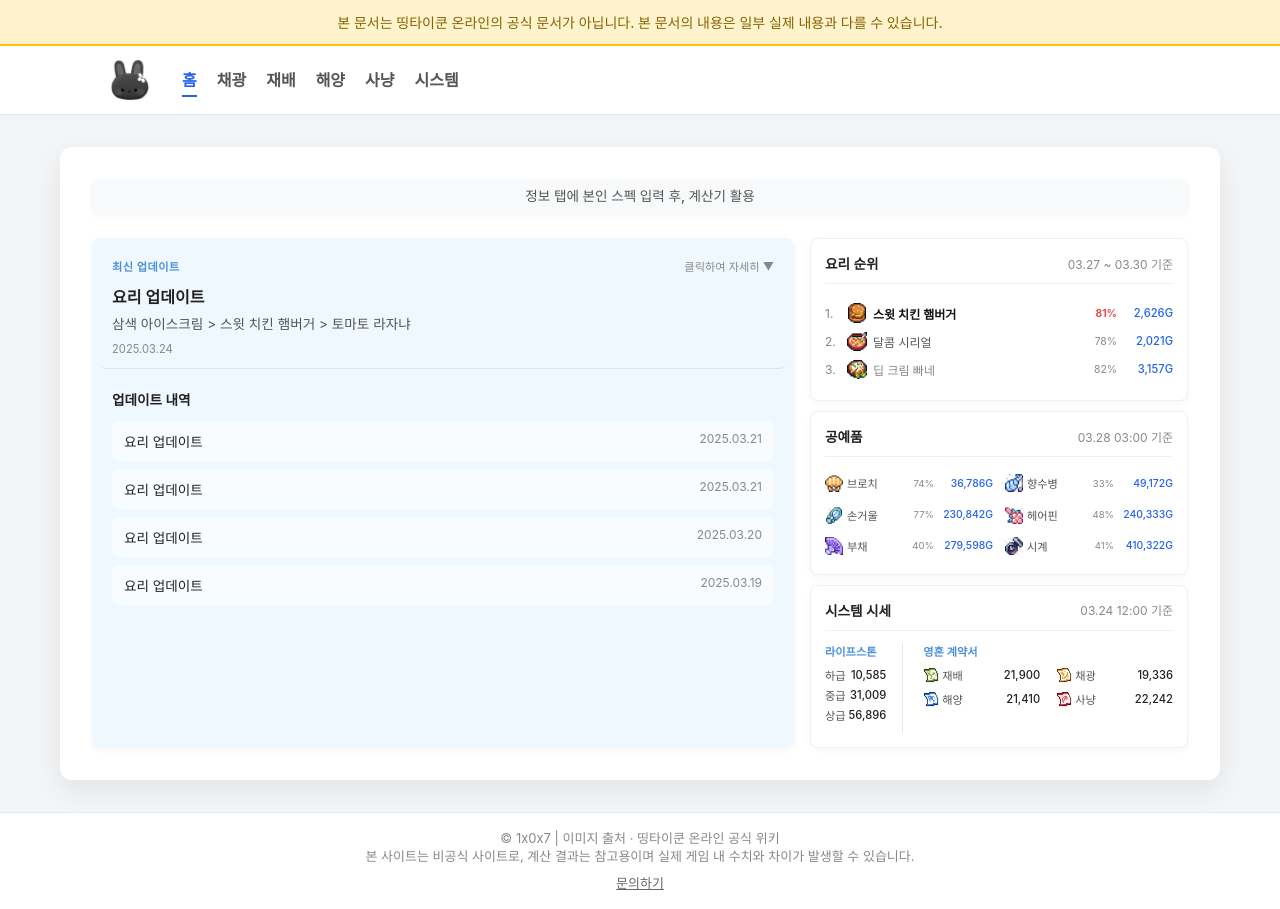
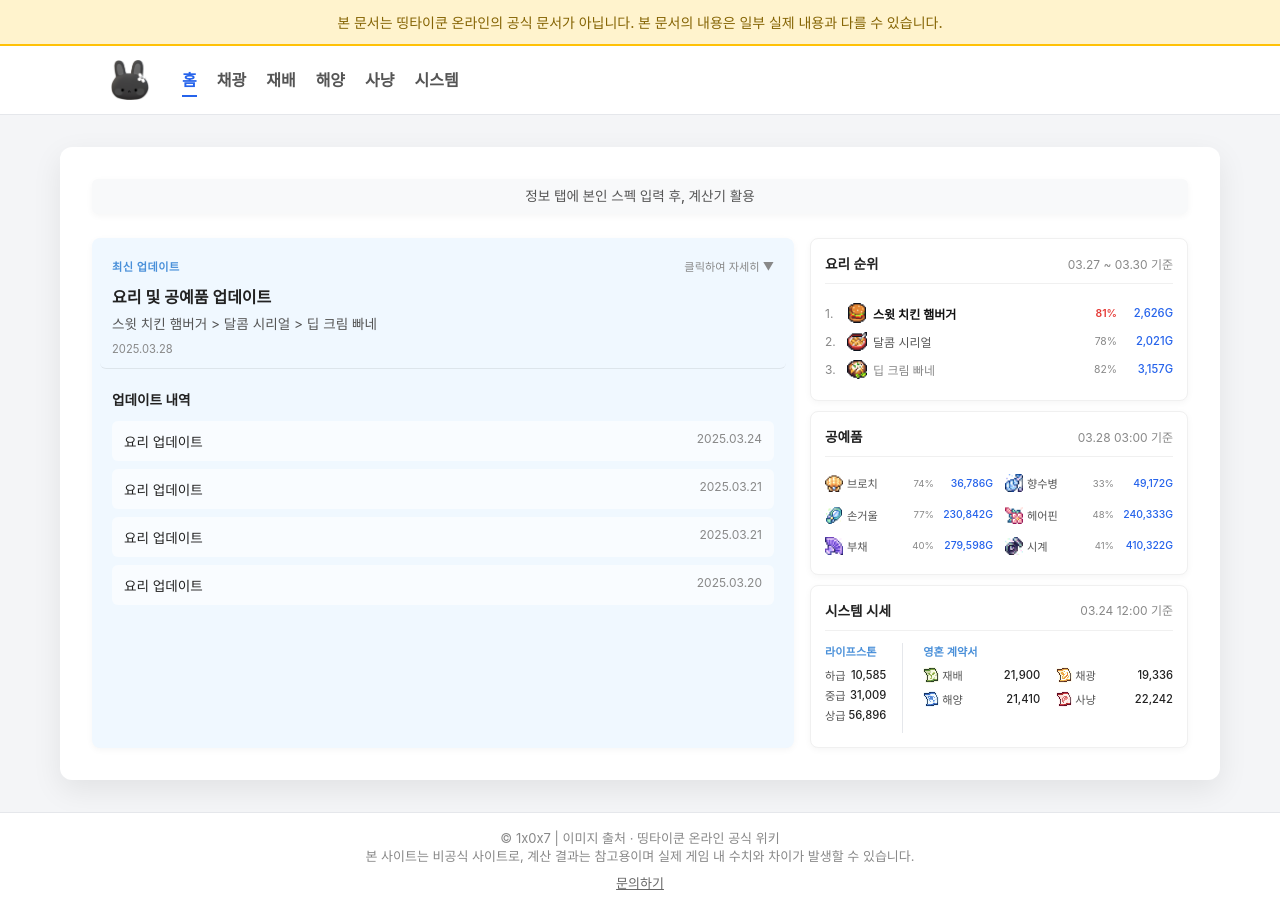
Before and after one commit to 1x0x7/107spa, a Next.js app: page / in a window 1280 px wide. Built offline with nearby package versions, Linux system fonts and the light colour scheme.

Commit message:
업데이트 코멘트

```diff
--- a/data/updates.ts
+++ b/data/updates.ts
@@ -96,10 +96,18 @@ export interface UpdateItem {
 
 export const UPDATE_HISTORY: UpdateItem[] = [
     {
+    title: "요리 및 공예품 업데이트",
+    desc: "스윗 치킨 햄버거 > 달콤 시리얼 > 딥 크림 빠네",
+    date: "2025.03.28",
+    isLatest: true,
+    details: {
+      changes: ["rpg . . .?"],
+    }
+  },
+    {
     title: "요리 업데이트",
     desc: "삼색 아이스크림 > 스윗 치킨 햄버거 > 토마토 라자냐",
     date: "2025.03.24",
-    isLatest: true,
     details: {
       changes: ["요리 가격 수정",]
     }
```
